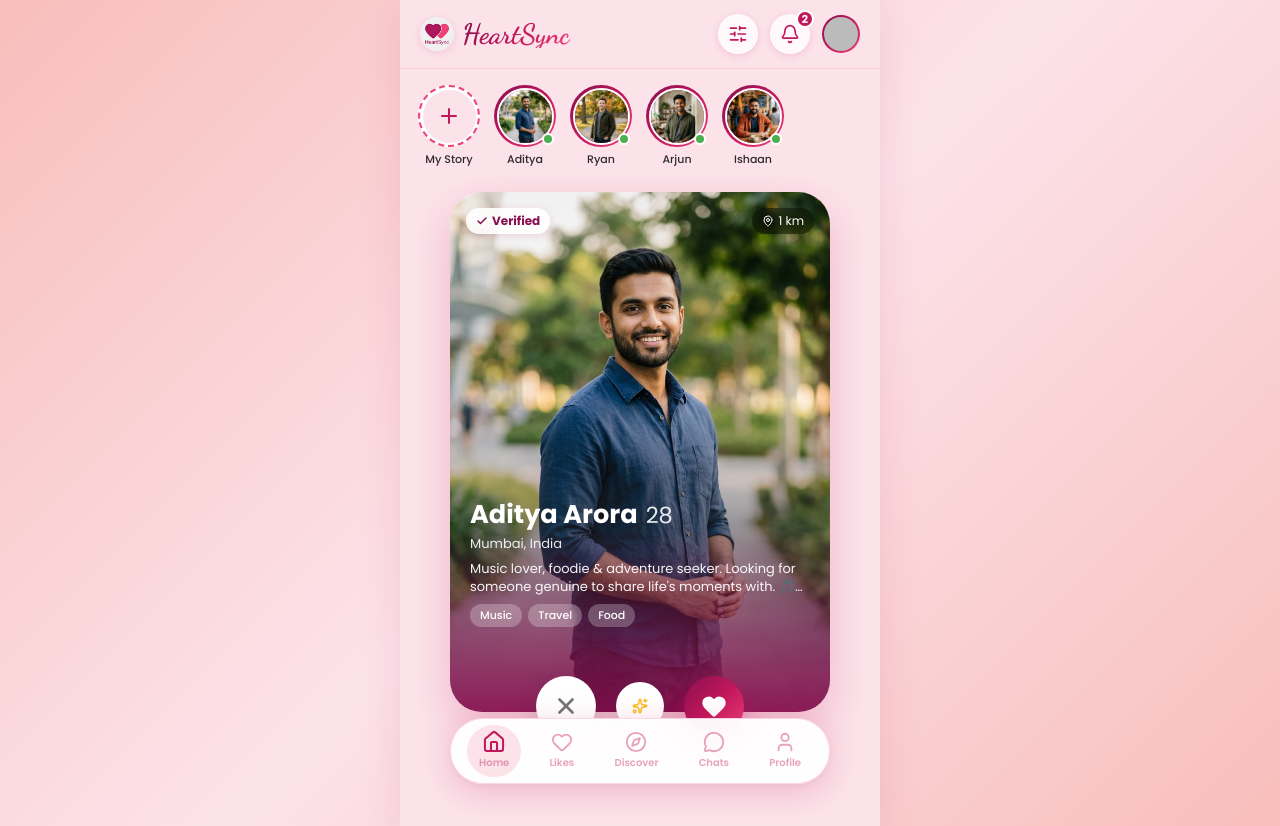
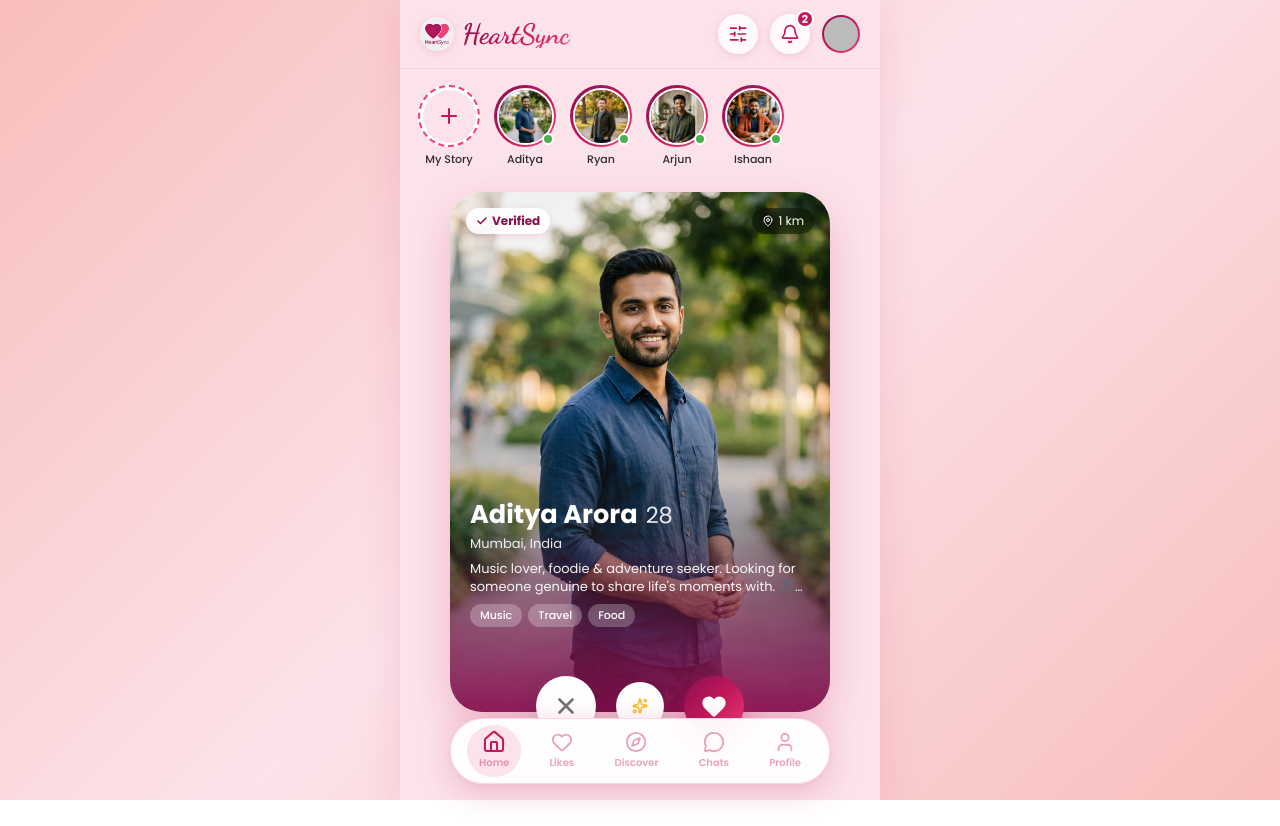
Before and after one commit to P6i2y0u3s7h/HeartSync, a React (Vite) app: page /home in a window 1280 px wide. After the commit the page ends 800 px from the top, so only its background shows below. Built offline with nearby package versions, Linux system fonts and the light colour scheme; no server answers; the database is empty; sample sign-in values are in the browser's storage.

Commit message:
Fix Sign Out button position and clearance above fixed bottom navigation

```diff
--- a/src/css/react-components.css
+++ b/src/css/react-components.css
@@ -4,6 +4,8 @@
 
 .app-page-wrapper {
   position: relative;
+  height: 100vh;
+  height: 100dvh;
   min-height: 100vh;
   max-width: 480px;
   margin: 0 auto;
@@ -1927,7 +1929,8 @@ input[type="date"].form-control-hs {
 
 /* Profile Page */
 .profile-page-layout {
-  padding: 16px;
+  padding: 16px 16px 140px;
+  box-sizing: border-box;
 }
 
 .profile-hero-card {
@@ -2085,6 +2088,9 @@ input[type="date"].form-control-hs {
   flex-direction: column;
   gap: 10px;
   margin-top: 8px;
+  margin-bottom: 30px;
+  position: relative;
+  z-index: 10;
 }
 
 .profile-menu-btn {
```
